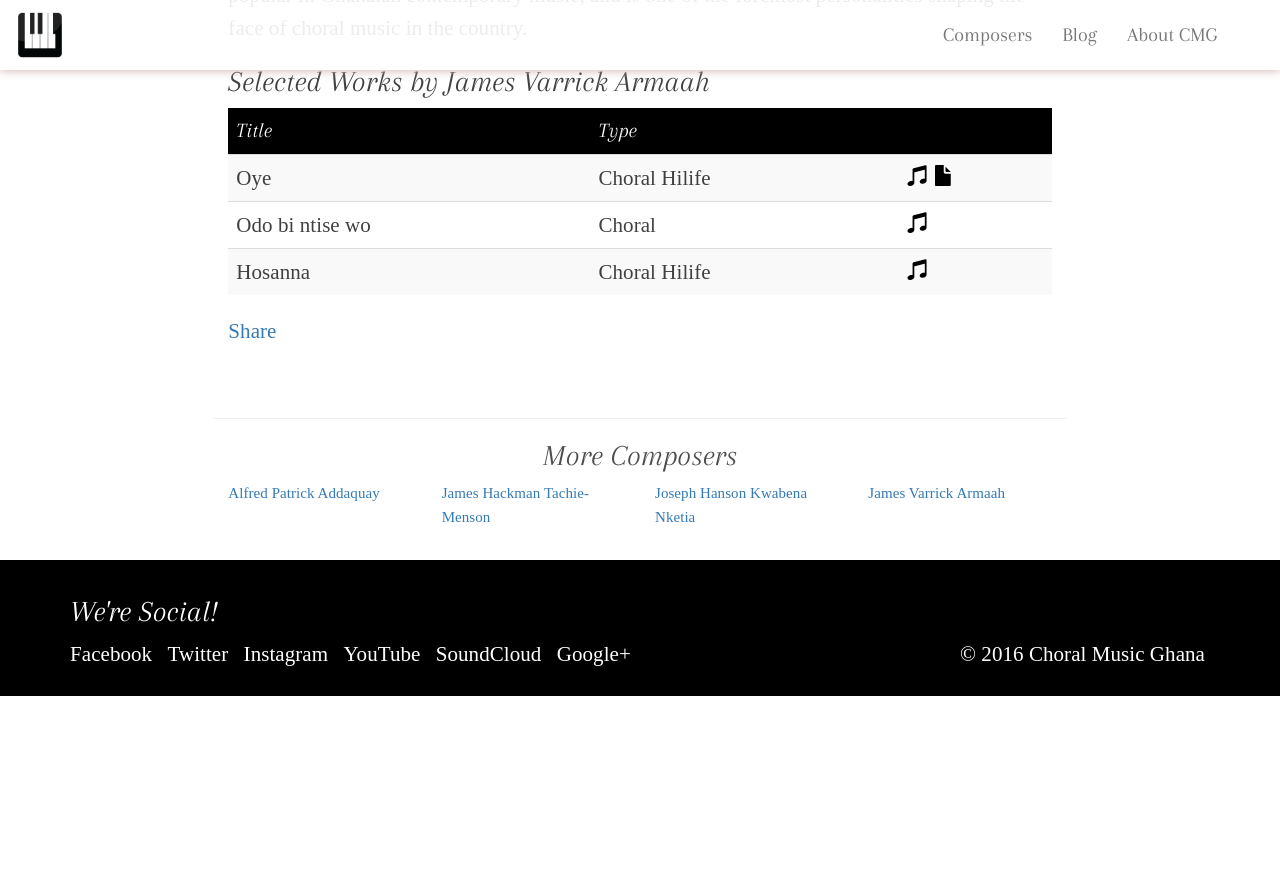
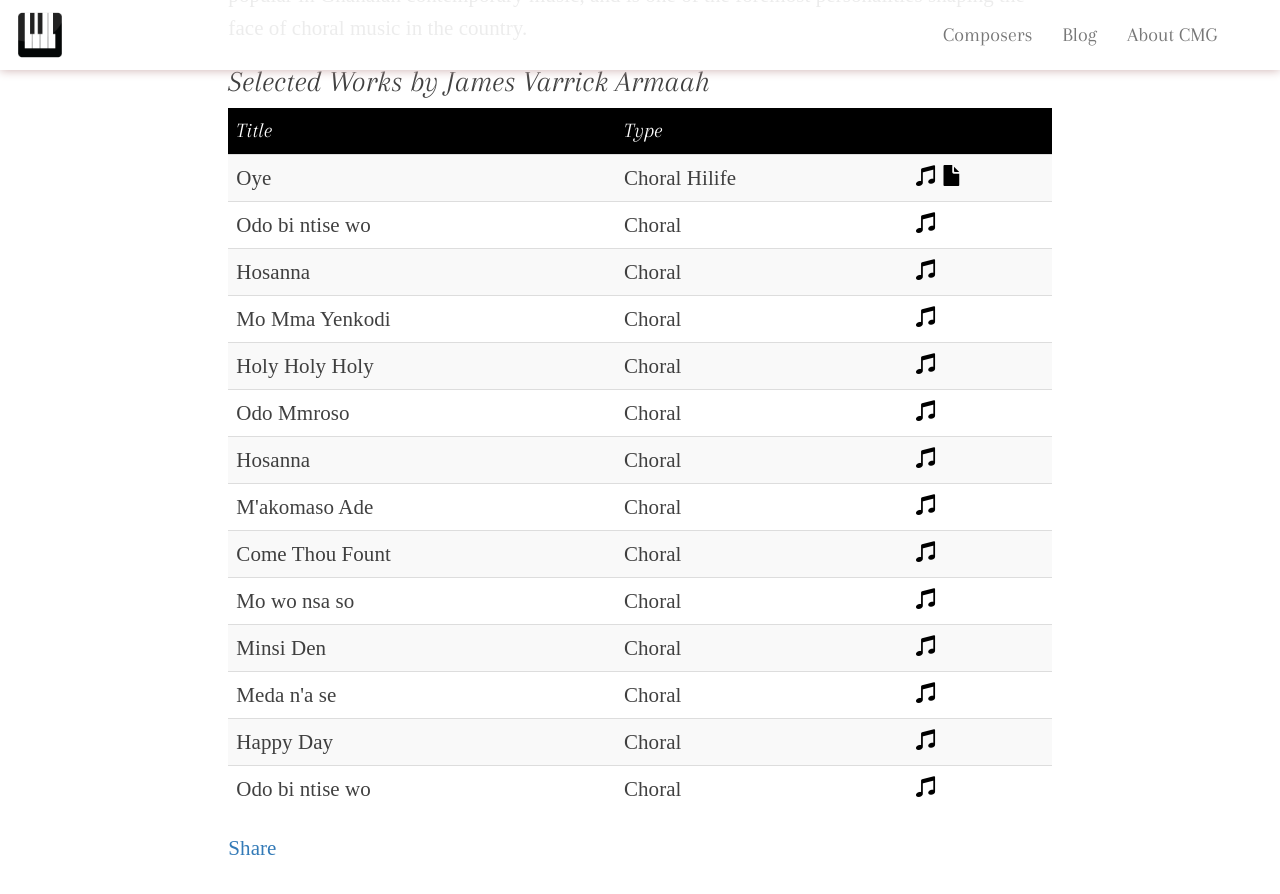
Before and after one commit to choralmusicghana/choralmusicghana.github.io, a Jekyll site: the page built from _composers/jv-armaah.html, in a window 1280 px wide and 900 px high, scrolled down 1188 px. Shown: the top 894 px of the window. Built offline with Jekyll 4.4.1, drawn with Linux system fonts in a browser that asks for light colours; nearby versions of some CDN libraries; some web fonts are replaced; library files that are not in the unit come from our copies; comment, search, counter and statistics services are not loaded; before the commit the page ends 1884 px from its top, so only the background shows below that.

Commit message:
Add more music to JVA's profile Fix typo in CMG Radio

```diff
--- a/_composers/jv-armaah.html
+++ b/_composers/jv-armaah.html
@@ -22,9 +22,65 @@ works:
    score:
 
  - title: "Hosanna"
-   type: "Choral Hilife"
+   type: "Choral"
    media_link: "https://www.youtube.com/watch?v=CfBBIvDbFzI"
    score:
+
+ - title: "Mo Mma Yenkodi"
+   type: "Choral"
+   media_link: "https://www.youtube.com/watch?v=I20odGqsAtk"
+   score:
+
+ - title: "Holy Holy Holy"
+   type: "Choral"
+   media_link: "https://www.youtube.com/watch?v=Qf38ASpXsEY"
+   score:
+
+ - title: "Odo Mmroso"
+   type: "Choral"
+   media_link: "https://www.youtube.com/watch?v=Lgma02aSe9w"
+   score:
+
+ - title: "Hosanna"
+   type: "Choral"
+   media_link: "https://www.youtube.com/watch?v=CfBBIvDbFzI"
+   score:
+
+ - title: "M'akomaso Ade"
+   type: "Choral"
+   media_link: "https://www.youtube.com/watch?v=08hOotzuvjo"
+   score:
+
+ - title: "Come Thou Fount"
+   type: "Choral"
+   media_link: "https://www.youtube.com/watch?v=g2sdCL3-0c0"
+   score:
+
+ - title: "Mo wo nsa so"
+   type: "Choral"
+   media_link: "https://www.youtube.com/watch?v=t4v9owcASGA"
+   score:
+
+ - title: "Minsi Den"
+   type: "Choral"
+   media_link: "https://www.youtube.com/watch?v=QmT7XeXNrDo"
+   score:
+
+ - title: "Meda n'a se"
+   type: "Choral"
+   media_link: "https://www.youtube.com/watch?v=N2KPMayOMWA"
+   score:
+
+ - title: "Happy Day"
+   type: "Choral"
+   media_link: "https://www.youtube.com/watch?v=VXopvf8bb1Q"
+   score:
+
+ - title: "Odo bi ntise wo"
+   type: "Choral"
+   media_link: "https://www.youtube.com/watch?v=rw-mFJnB2fg"
+   score:
+
 ---
 <p>
 	James Varrick Armaah was born in Winneba, into a musical family. His father a choir master of the Winneba A.M.E Zion Cathedral and his mother a chorister.
--- a/_includes/cmg_radio.html
+++ b/_includes/cmg_radio.html
@@ -1,7 +1,7 @@
 <script>(function (win, doc, script, source, objectName) { (win.RadionomyPlayerObject = win.RadionomyPlayerObject || []).push(objectName); win[objectName] = win[objectName] || function (k, v) { (win[objectName].parameters = win[objectName].parameters || { src: source, version: '1.1' })[k] = v; }; var js, rjs = doc.getElementsByTagName(script)[0]; js = doc.createElement(script); js.async = 1; js.src = source; rjs.parentNode.insertBefore(js, rjs); }(window, document, 'script', 'https://www.radionomy.com/js/radionomy.player.js', 'radplayer'));
 radplayer('url', 'choralmusicghanaradio');
 radplayer('type', 'medium');
-radplayer('autoplay', '1');
+radplayer('autoplay', '0');
 radplayer('volume', '50');
 radplayer('color1', '#333333');
 radplayer('color2', '#ffffff');
--- a/_layouts/base.html
+++ b/_layouts/base.html
@@ -5,7 +5,6 @@
 
   <div class="col-md-8 center">
     {{content}}
-    {% include cmg_radio.html %}
     {% include more.html %}
   </div>
 
--- a/index.html
+++ b/index.html
@@ -19,3 +19,4 @@ description: Choral Music Ghana is the home of the best news, reviews and featur
 		</a>
 	</div>
 </div>
+{% include cmg_radio.html %}
```
Also changed, not shown: composers.html (+11 -15 lines).
